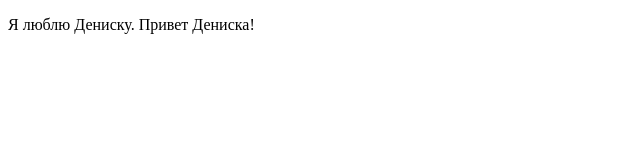
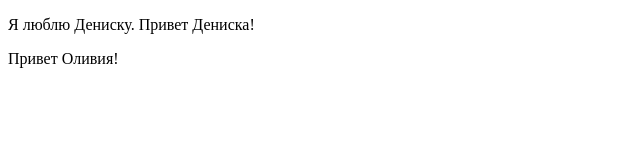
Before and after one commit to ziamtsova/dog, a plain HTML site: page index.html in a window 1280 px wide. Shown: the whole page, without its empty margins (0-640 px from the left). Drawn offline with Linux system fonts and the light colour scheme.

Commit message:
add tag p

```diff
--- a/index.html
+++ b/index.html
@@ -7,5 +7,6 @@
 </head>
 <body>
  <p>Я люблю Дениску. Привет Дениска! </p>
+    <p>Привет Оливия!</p>
 </body>
 </html>
```
